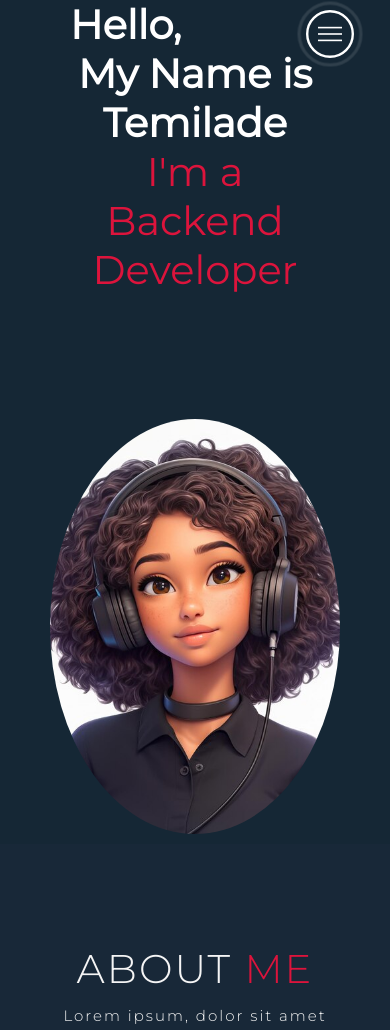
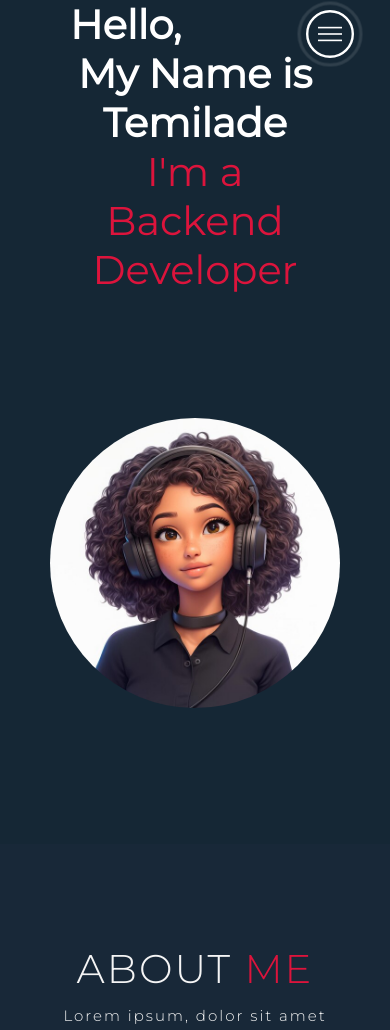
Before and after one commit to temmy669/myPorfolio, a Django app: page /port/ in a window 390 px wide. Shown: the top 1030 px of the page. Run offline with Django 3.2, Linux system fonts and the light colour scheme.

Commit message:
updated css

```diff
--- a/portfolio/static/css/style.css
+++ b/portfolio/static/css/style.css
@@ -768,7 +768,7 @@ p {
 
     .hero-image {
         margin-bottom: 10px; /* Add spacing between image and text */
-        display: flex;
+        display:block;
         justify-content: center; /* Center the image horizontally */
         width: 100%;
 		border-radius: 100%;
```
